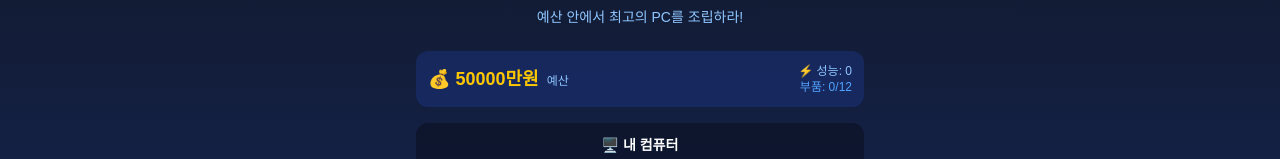
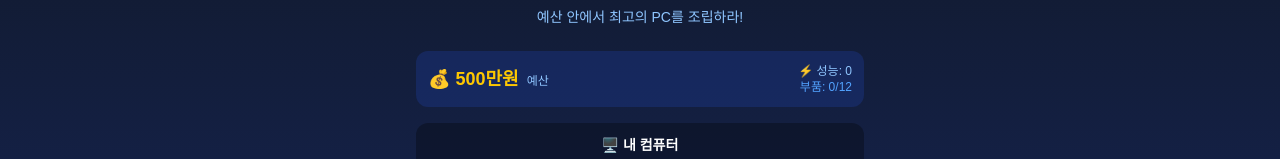
Before and after one commit to microgomi/yuhyun-introduce, a Next.js app: page /computer in a window 1280 px wide. Shown: the part 155-314 px from the top of the page. Built offline with nearby package versions, Linux system fonts and the light colour scheme.

Commit message:
balance: 컴퓨터 만들기 예산 500만원으로 조정

```diff
--- a/app/computer/page.tsx
+++ b/app/computer/page.tsx
@@ -269,7 +269,7 @@ type Screen = "main" | "shop" | "build" | "test";
 
 export default function ComputerPage() {
   const [screen, setScreen] = useState<Screen>("main");
-  const [coins, setCoins] = useState(50000); // 5억원(500백만원) 예산 = 50000만원
+  const [coins, setCoins] = useState(500); // 500만원 예산
   const [inventory, setInventory] = useState<Part[]>([]);
   const [equipped, setEquipped] = useState<Map<string, Part>>(new Map());
   const [shopCategory, setShopCategory] = useState("cpu");
```
